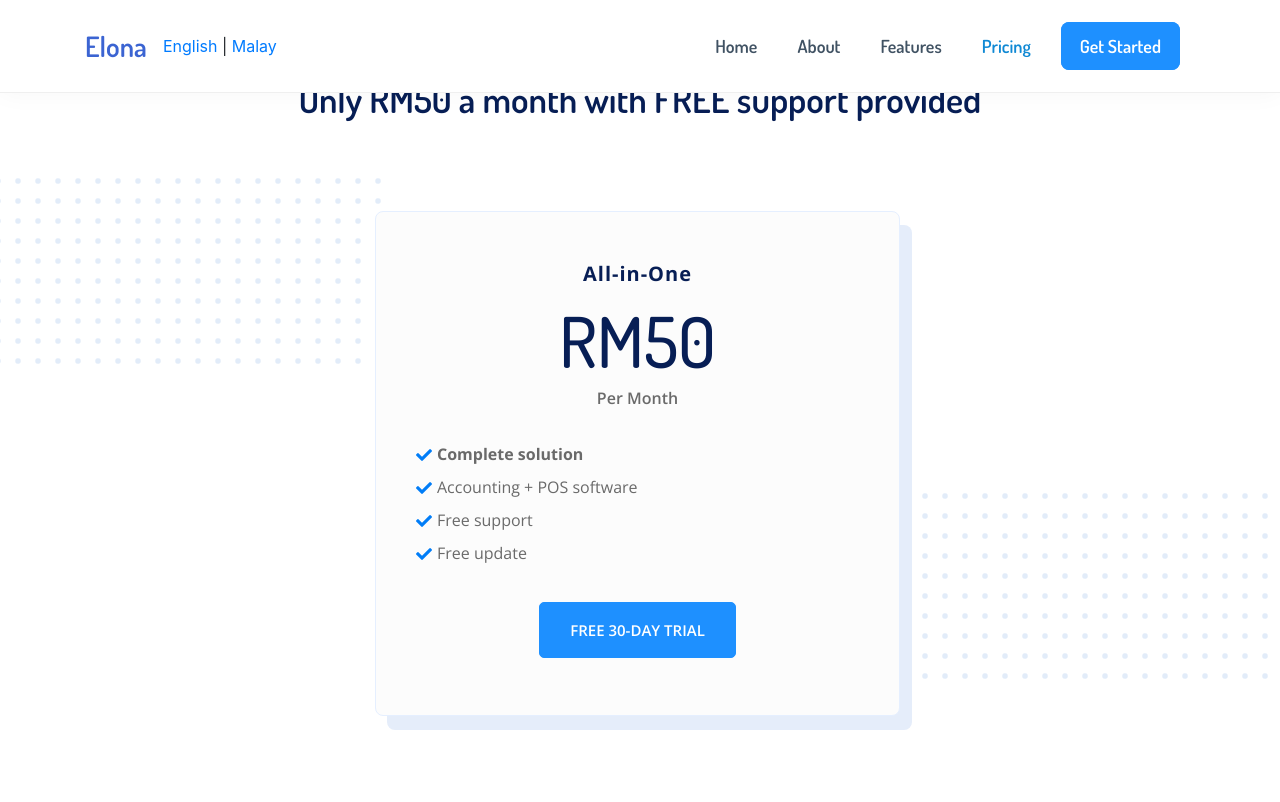
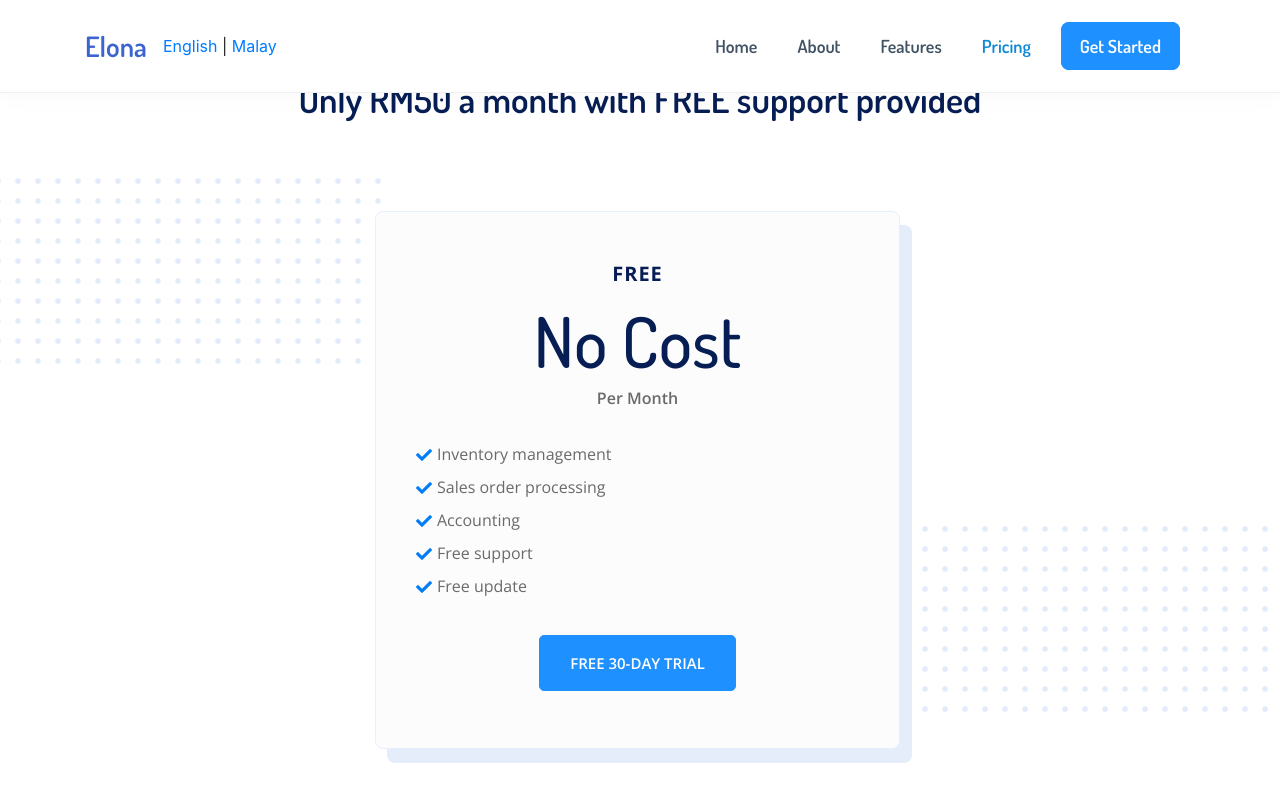
Before and after one commit to DraAzer/ee, a Jekyll site: the page index.html, which Jekyll copies as it is, in a window 1280 px wide and 900 px high, scrolled down 2850 px, cut to the strip 0-833 px from the top of the window. Shown: the top 802 px of the strip. Built offline with Jekyll 4.4.1, drawn with Linux system fonts in a browser that asks for light colours; Markdown is read by kramdown in place of the engine named in the settings.

Commit message:
Updated landing page

```diff
--- a/index.html
+++ b/index.html
@@ -563,21 +563,25 @@ j=d.createElement(s),dl=l!='dataLayer'?'&l='+l:'';j.async=true;j.src=
 
                             <ul class="pricing-list">
 
-                                <li class="price-title">All-in-One</li>
+                                <li class="price-title">FREE</li>
 
-                                <li class="price-value">RM50</li>
+                                <li class="price-value">No Cost</li>
 
                                 <li class="price-subtitle">Per Month</li>
 
-                                <li class="price-text strong"><i class="fas fa-check blue"></i><strong>Complete solution</strong></li>
+                                <li class="price-text strong"><i class="fas fa-check blue"></i>Inventory management</li>
 
-                                <li class="price-text"><i class="fas fa-check blue"></i>Accounting + POS software</li>
+                                <li class="price-text strong"><i class="fas fa-check blue"></i>Sales order processing</li>
+
+                                <li class="price-text"><i class="fas fa-check blue"></i>Accounting</li>
+
+                                <!-- <li class="price-text"><i class="fas fa-check blue"></i>POS software (coming soon)</li> -->
 
                                 <li class="price-text"><i class="fas fa-check blue"></i>Free support</li>
 
                                 <li class="price-text"><i class="fas fa-check blue"></i>Free update</li>
 
-                                <li class="price-tag"><a href="https://app.elona.tech/Identity/Account/Register?subscription=RM50&utm_source=website&utm_medium=button&utm_campaign=register&utm_content=btn-basic-tier&returnUrl=Home">FREE 30-DAY TRIAL</a></li>
+                                <li class="price-tag"><a href="https://app.elona.tech/Identity/Account/Register?subscription=FREE&utm_source=website&utm_medium=button&utm_campaign=register&utm_content=btn-basic-tier&returnUrl=Home">FREE 30-DAY TRIAL</a></li>
 
                             </ul>
                         </div>
```
Also changed, not shown: my/index.html (+9 -5 lines).
